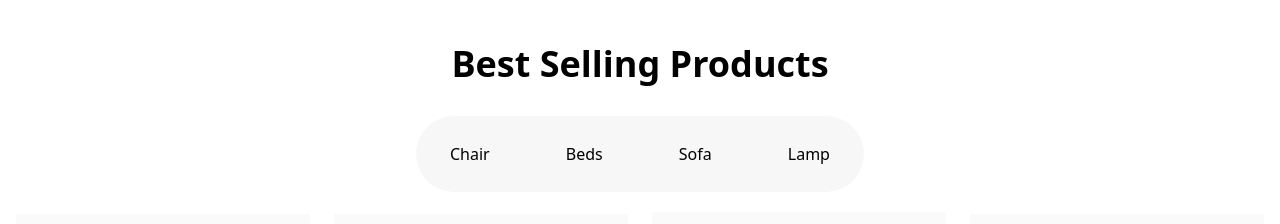
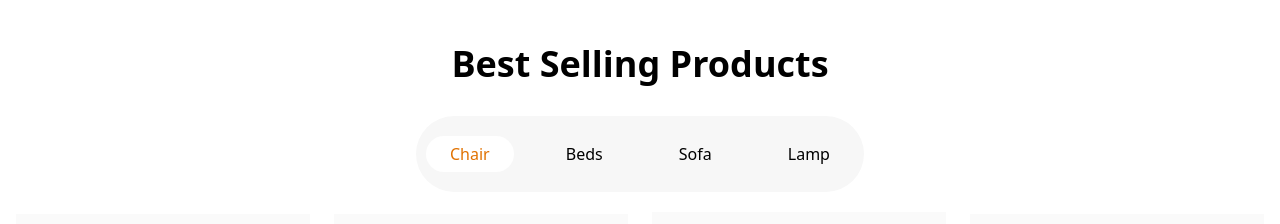
Before and after one commit to dev-shamim84/Panto--Furniture-LandingPage, a React (Vite) app: page / in a window 1280 px wide. Shown: the part 1200-1424 px from the top of the page. Built offline with nearby package versions, Linux system fonts and the light colour scheme.

Commit message:
implemnet show categorywise product

```diff
--- a/src/Components/Products/Products.jsx
+++ b/src/Components/Products/Products.jsx
@@ -1,8 +1,13 @@
 import { products } from "../../Utility/Product";
 import ProductCard from "../Productgrid/ProductCard";
+import { useState } from "react";
 
 const Products = ({ headline }) => {
   const categories = ["Chair", "Beds", "Sofa", "Lamp"];
+  const [selectCategory, setSelectCategory] = useState("Chair");
+  const fiiterdCategory = products.filter(
+    (product) => product.category === selectCategory
+  );
   return (
     <div className="container mx-auto px-4 py-6">
       <div className="text-4xl font-bold text-center my-8">
@@ -12,7 +17,12 @@ const Products = ({ headline }) => {
         <div className="flex flex-col sm:flex-row md:justify-between items-center justify-center gap-4">
           {categories.map((category) => (
             <button
-              className={`py-1.5 sm:px-6 rounded-full hover:bg-amber-600 hover:text-white transition-colors cursor-pointer`}
+              onClick={() => setSelectCategory(category)}
+              className={`py-1.5 sm:px-6 rounded-full hover:bg-amber-600 hover:text-white transition-colors cursor-pointer ${
+                selectCategory === category
+                  ? "bg-white text-amber-600"
+                  : "text-black"
+              }`}
               key={category}
             >
               {category}
@@ -22,7 +32,7 @@ const Products = ({ headline }) => {
       </div>
       {/* products grid */}
       <div className="grid grid-cols-1 sm:grid-cols-2 md:grid-cols-2 lg:grid-cols-4 items-center gap-6">
-        {products.map((product) => (
+        {fiiterdCategory.map((product) => (
           <ProductCard key={product.id} product={product} />
         ))}
       </div>
```
